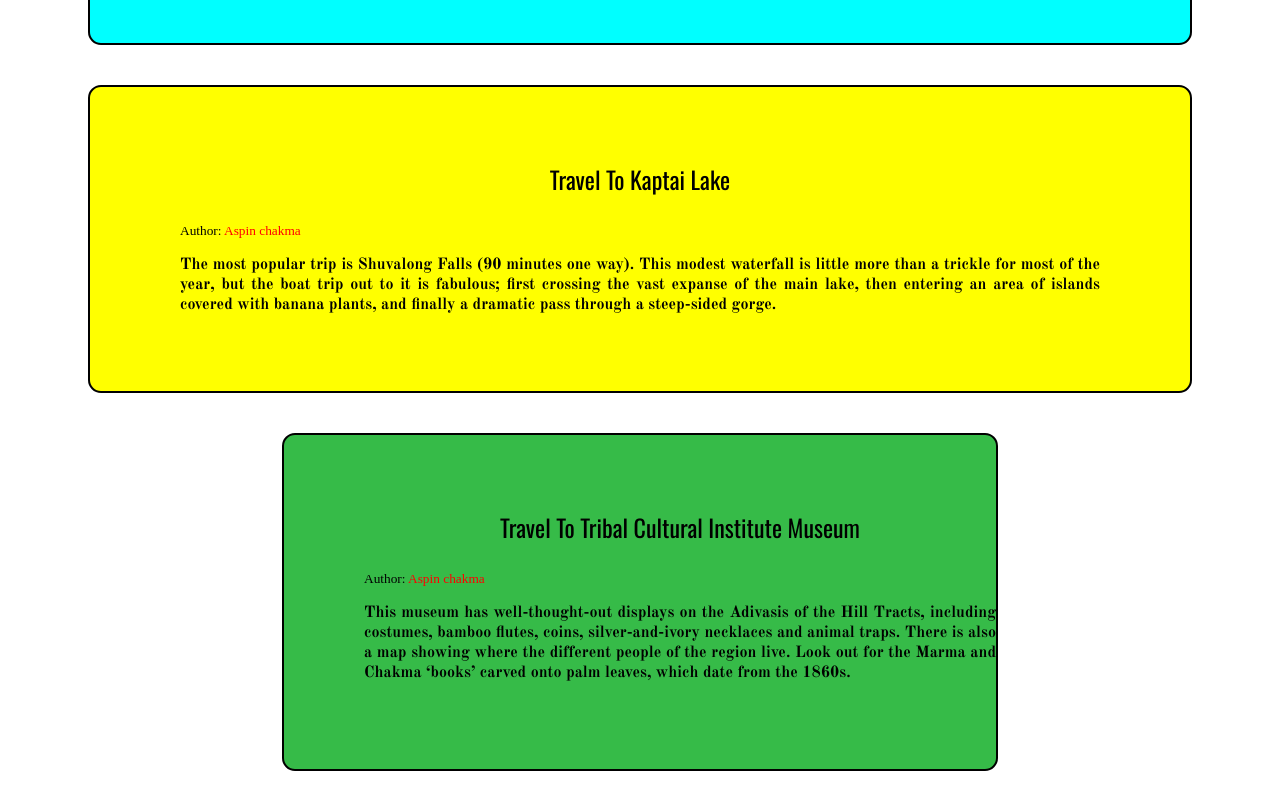
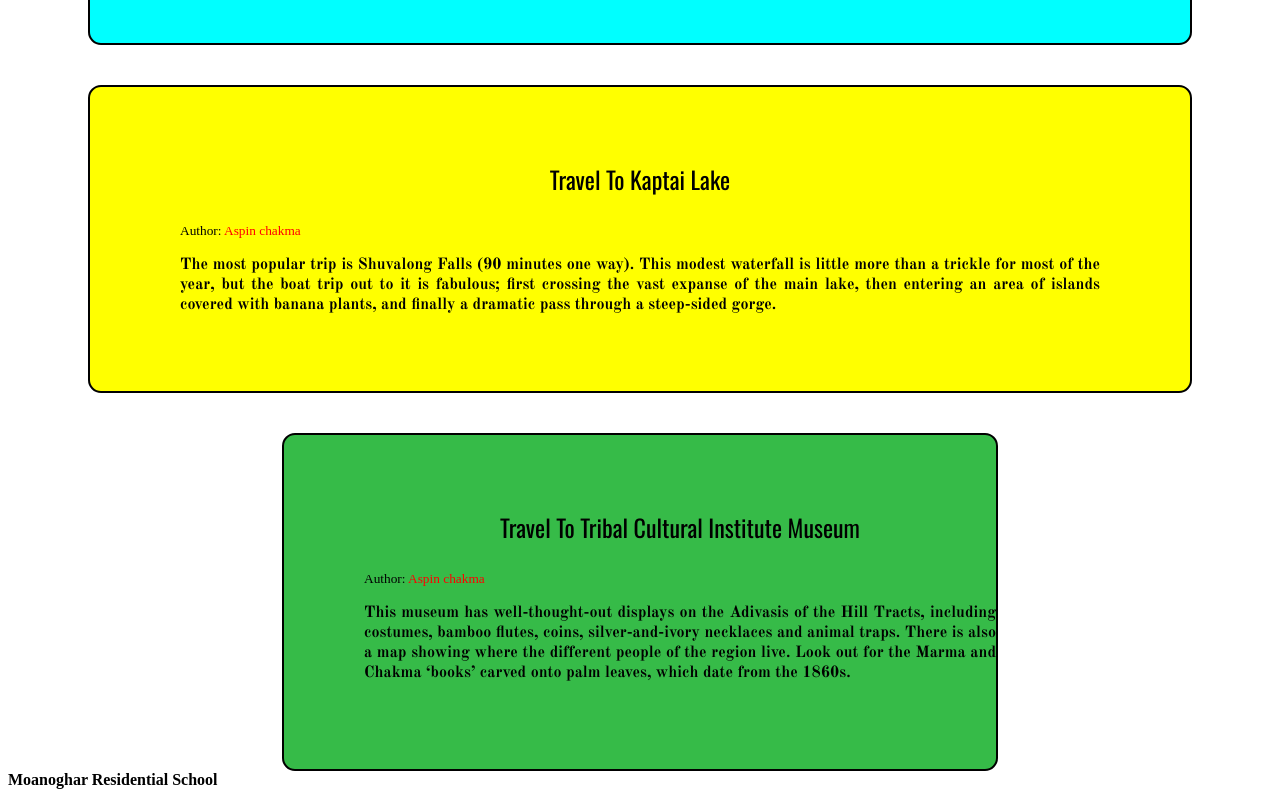
Before and after one commit to aspinchakma/first-website-repo, a plain HTML site: page index.html in a window 1280 px wide. Shown: the part 438-1235 px from the top of the page. Drawn offline with nearby package versions, Linux system fonts and the light colour scheme; a web font is replaced by a local one.

Commit message:
Moanoghar school adding

```diff
--- a/index.html
+++ b/index.html
@@ -29,5 +29,6 @@
         <small>Author: <span class="aspin-chakma">Aspin chakma</span></small>
         <p>This museum has well-thought-out displays on the Adivasis of the Hill Tracts, including costumes, bamboo flutes, coins, silver-and-ivory necklaces and animal traps. There is also a map showing where the different people of the region live. Look out for the Marma and Chakma ‘books’ carved onto palm leaves, which date from the 1860s.</p>
     </div>
+    <b>Moanoghar Residential School</b>
 </body>
 </html>
```
